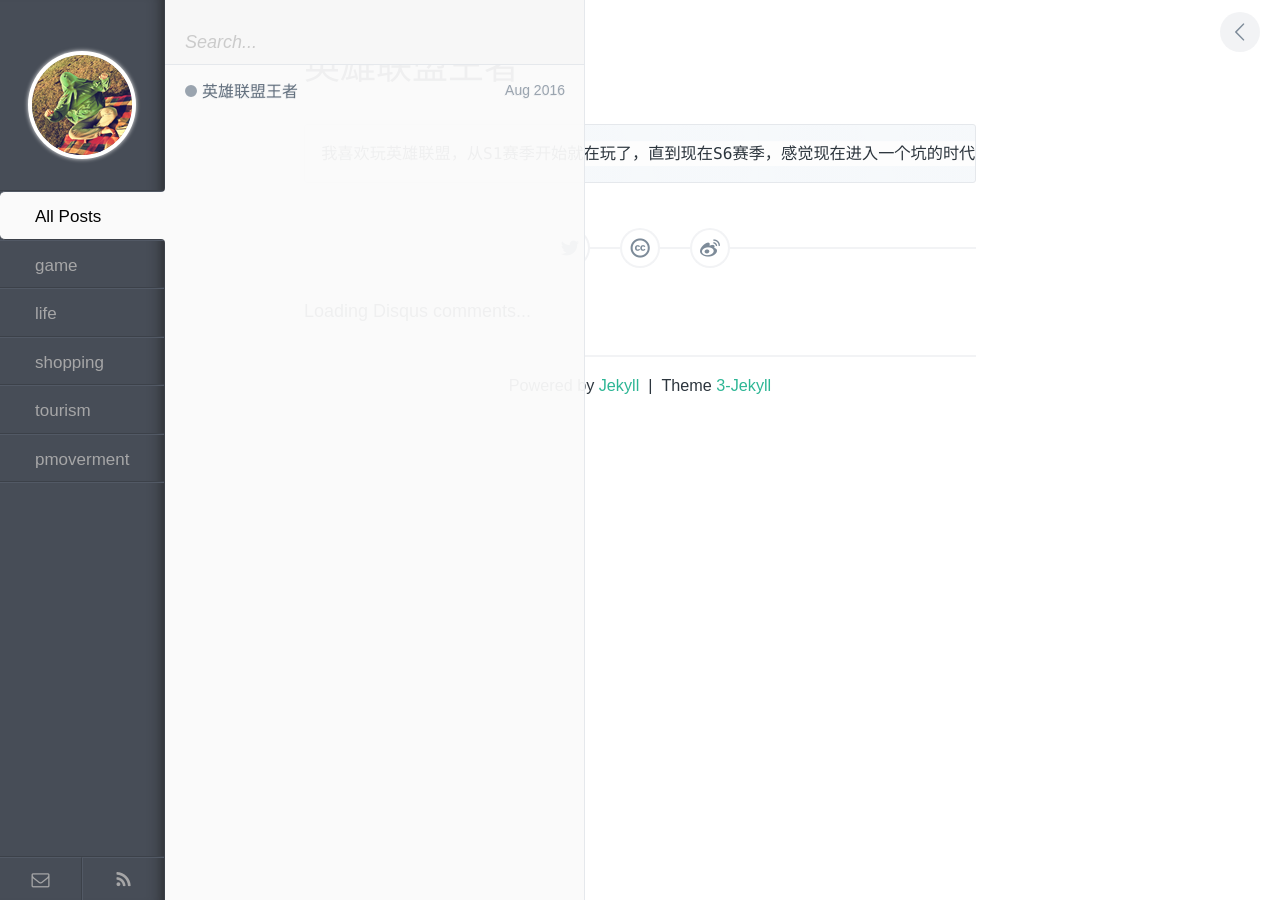
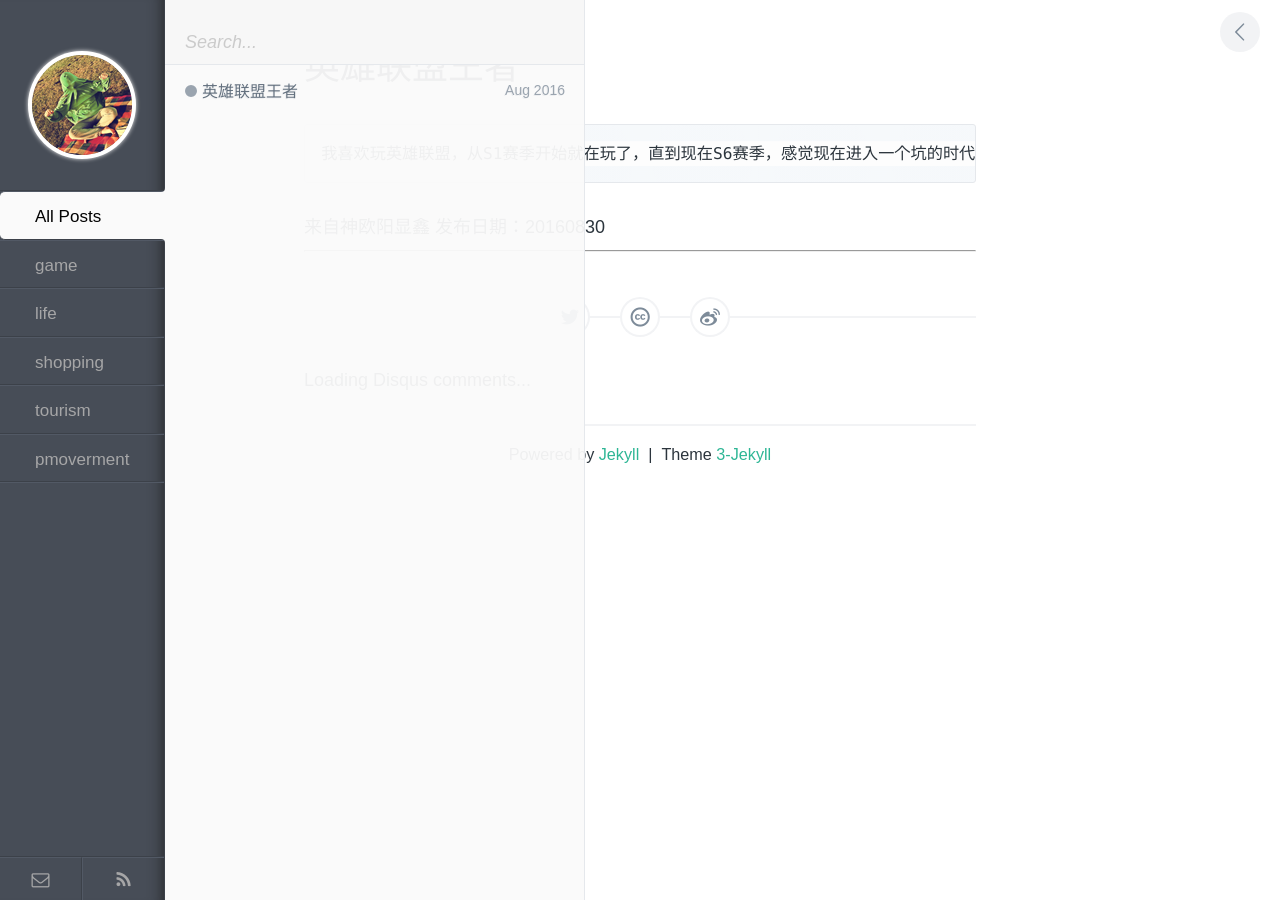
Before and after one commit to ouyangxinaxin/ouyangxinaxin.github.io, a Jekyll site: the page built from _posts/game/2016-08-30-英雄联盟王者.md, in a window 1280 px wide. Built offline with Jekyll 4.4.1, drawn with Linux system fonts in a browser that asks for light colours; comment, search, counter and statistics services are not loaded.

Commit message:
添加横线

```diff
--- a/_layouts/post.html
+++ b/_layouts/post.html
@@ -5,6 +5,8 @@
 <article id="post__content">
   <h1 id="post__title" data-identifier="{{ page.date | date: "%Y%m%d" }}">{{ page.title }}</h1>
   {{ content }}
+  来自神欧阳显鑫 发布日期：{{ page.date | date: "%Y%m%d" }}
+<hr>
 </article> <!-- end #post__content -->
 
 <div id="post__share">
```
